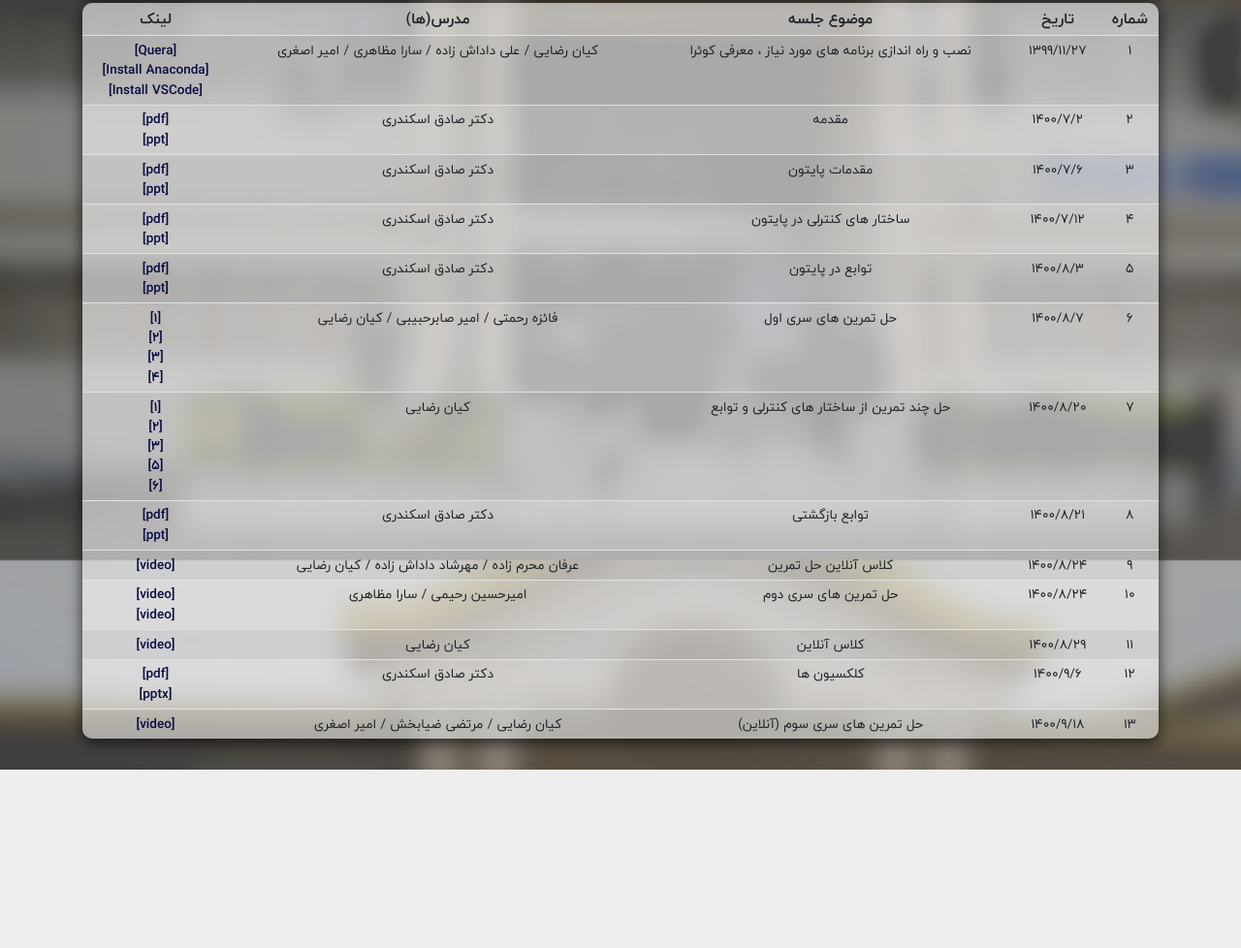
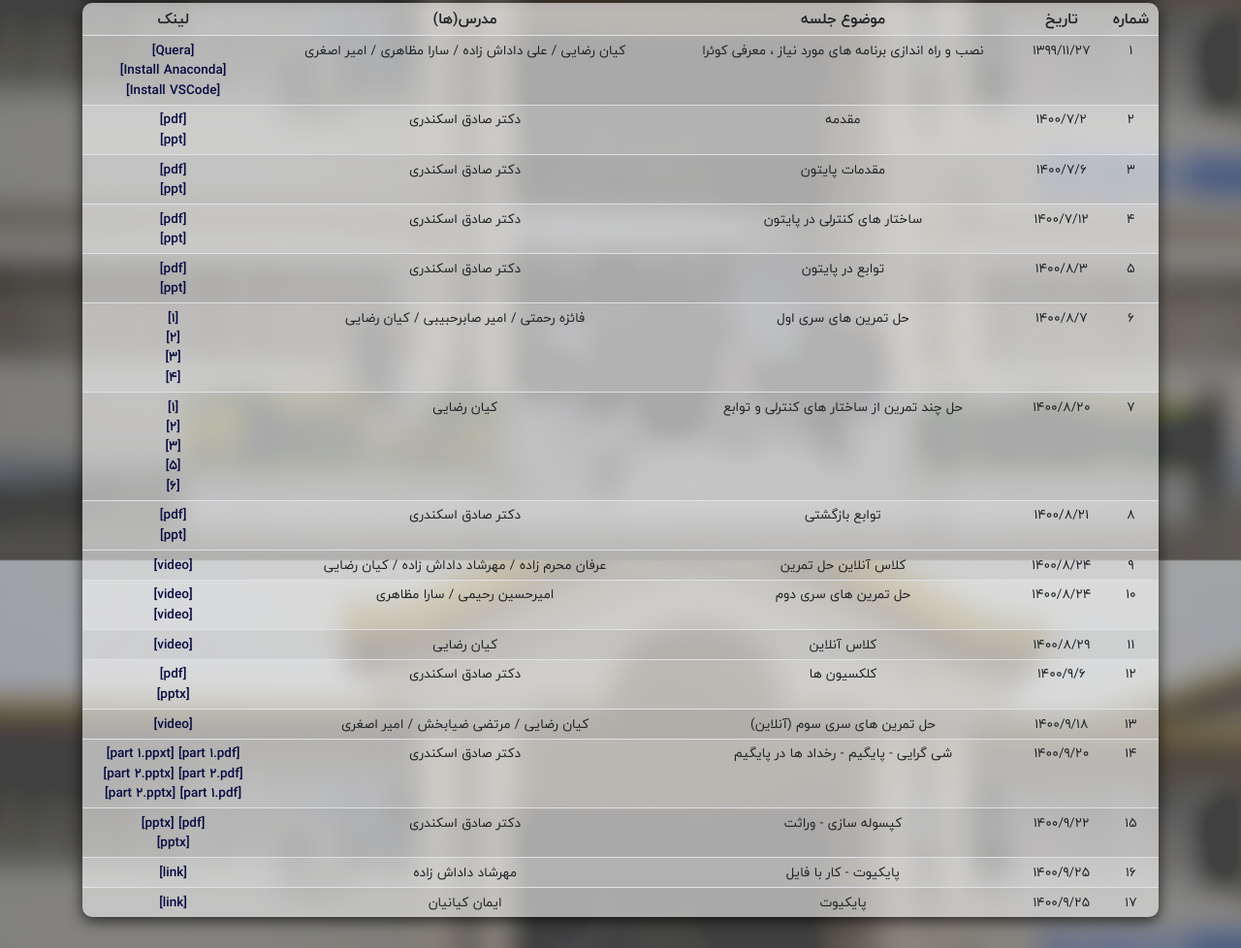
Before and after one commit to Sadegh28/AP1400-1, a plain HTML site: page pages/syllabus.html in a window 1280 px wide. Shown: the part 1022-2000 px from the top of the page at 97% size. Before the commit the page ends 1816 px from the top, so only its background shows below. Drawn offline with nearby package versions, Linux system fonts and the light colour scheme.

Commit message:
add final lectures

```diff
--- a/pages/syllabus.html
+++ b/pages/syllabus.html
@@ -265,6 +265,64 @@
               </td>
             </tr>
 
+            <tr>
+              <td scope="row">
+                14
+              </td>
+              <td id="sl_14_date"></td>
+              <td id="sl_14_subject"><br></td>
+              <td id="sl_14_instructors">
+              <td>
+                <a href="../lectures/Lecture8(OOP-Part1).pdf">[part 1.pdf]</a>
+                <a href="../lectures/Lecture8(OOP-Part1).pptx">[part 1.ppxt]</a>
+                <br>
+                <a href="../lectures/Lecture9(OOP-Pygame).pdf">[part 2.pdf]</a>
+                <a href="../lectures/Lecture9(OOP-Pygame).pptx">[part 2.pptx]</a>
+                <br>
+                <a href="../lectures/Lecture10(OOP-Part2).pdf">[part 1.pdf]</a>
+                <a href="../lectures/Lecture10(OOP-Part2).pptx">[part 2.pptx]</a>
+              </td>
+            </tr>
+
+            <tr>
+              <td scope="row">
+                15
+              </td>
+              <td id="sl_15_date"></td>
+              <td id="sl_15_subject"><br></td>
+              <td id="sl_15_instructors">
+              <td>
+                <a href="../lectures/Lecture11(OOP-Part3).pdf">[pdf]</a>
+                <a href="../lectures/Lecture11(OOP-Part3).pptx">[pptx]</a>
+                <br>
+                <a href="../lectures/Lecture12(Inheritance,Modules and Packages).pptx">[pptx]</a>
+              </td>
+            </tr>
+
+            <tr>
+              <td scope="row">
+                16
+              </td>
+              <td id="sl_16_date"></td>
+              <td id="sl_16_subject"><br></td>
+              <td id="sl_16_instructors">
+              <td>
+                <a href="https://drive.google.com/drive/u/0/folders/1crVeu0KSupz0ekavUApXQDSu6fany50O">[link]</a>
+              </td>
+            </tr>
+
+            <tr>
+              <td scope="row">
+                17
+              </td>
+              <td id="sl_17_date"></td>
+              <td id="sl_17_subject"><br></td>
+              <td id="sl_17_instructors">
+              <td>
+                <a href="https://sadegh28.github.io/AP99001/pyqt5.html">[link]</a>
+              </td>
+            </tr>
+
           </tbody>
         </table>
       </div>
--- a/script.js
+++ b/script.js
@@ -243,6 +243,54 @@ function translateToPersian() {
 
         var a = document.getElementById('sl_13_instructors')
         a.innerText = 'کیان رضایی / مرتضی ضیابخش / امیر اصغری'
+        a.style.fontFamily = 'IranYekan'
+
+        var a = document.getElementById('sl_14_date')
+        a.innerText = '1400/9/20'
+        a.style.fontFamily = 'IranYekan'
+
+        var a = document.getElementById('sl_14_subject')
+        a.innerText = 'شی گرایی - پایگیم - رخداد ها در پایگیم'
+        a.style.fontFamily = 'IranYekan'
+
+        var a = document.getElementById('sl_14_instructors')
+        a.innerText = 'دکتر صادق اسکندری'
+        a.style.fontFamily = 'IranYekan'
+
+        var a = document.getElementById('sl_15_date')
+        a.innerText = '1400/9/22'
+        a.style.fontFamily = 'IranYekan'
+
+        var a = document.getElementById('sl_15_subject')
+        a.innerText = 'کپسوله سازی - وراثت'
+        a.style.fontFamily = 'IranYekan'
+
+        var a = document.getElementById('sl_15_instructors')
+        a.innerText = 'دکتر صادق اسکندری'
+        a.style.fontFamily = 'IranYekan'
+
+        var a = document.getElementById('sl_16_date')
+        a.innerText = '1400/9/25'
+        a.style.fontFamily = 'IranYekan'
+
+        var a = document.getElementById('sl_16_subject')
+        a.innerText = 'پایکیوت - کار با فایل'
+        a.style.fontFamily = 'IranYekan'
+
+        var a = document.getElementById('sl_16_instructors')
+        a.innerText = 'مهرشاد داداش زاده'
+        a.style.fontFamily = 'IranYekan'
+
+        var a = document.getElementById('sl_17_date')
+        a.innerText = '1400/9/25'
+        a.style.fontFamily = 'IranYekan'
+
+        var a = document.getElementById('sl_17_subject')
+        a.innerText = 'پایکیوت '
+        a.style.fontFamily = 'IranYekan'
+
+        var a = document.getElementById('sl_17_instructors')
+        a.innerText = 'ایمان کیانیان'
         a.style.fontFamily = 'IranYekan'
 
         var a = document.getElementById('ref1')
@@ -814,6 +862,42 @@ function translateToEnglish() {
         var a = document.getElementById('sl_13_instructors')
         a.innerText = 'Amir Asqari / Morteza Ziabakhsh / Kiyan Rezaee'
 
+        var a = document.getElementById('sl_14_date')
+        a.innerText = '2021-12-11'
+
+        var a = document.getElementById('sl_14_subject')
+        a.innerText = 'OOP-part1 - Pygame - Events on Pygame'
+
+        var a = document.getElementById('sl_14_instructors')
+        a.innerText = 'Dr.Sadegh Eskandari'
+
+        var a = document.getElementById('sl_15_date')
+        a.innerText = '2021-12-13'
+
+        var a = document.getElementById('sl_15_subject')
+        a.innerText = 'OOP-part3 - Inheritance'
+
+        var a = document.getElementById('sl_15_instructors')
+        a.innerText = 'Dr.Sadegh Eskandari'
+
+        var a = document.getElementById('sl_16_date')
+        a.innerText = '2021-12-16'
+
+        var a = document.getElementById('sl_16_subject')
+        a.innerText = 'PyQt5 - working with files'
+
+        var a = document.getElementById('sl_16_instructors')
+        a.innerText = 'Mehrshad Dadashzade'
+
+        var a = document.getElementById('sl_17_date')
+        a.innerText = '2021-12-16'
+
+        var a = document.getElementById('sl_17_subject')
+        a.innerText = 'PyQt5'
+
+        var a = document.getElementById('sl_17_instructors')
+        a.innerText = 'Iman Kianian'
+
         var a = document.getElementById('ref1')
         a.innerText = 'Python Programming: An Introduction to Computer Science'
         a.classList.remove('persian')
```
Also changed, not shown: 10 other files.
